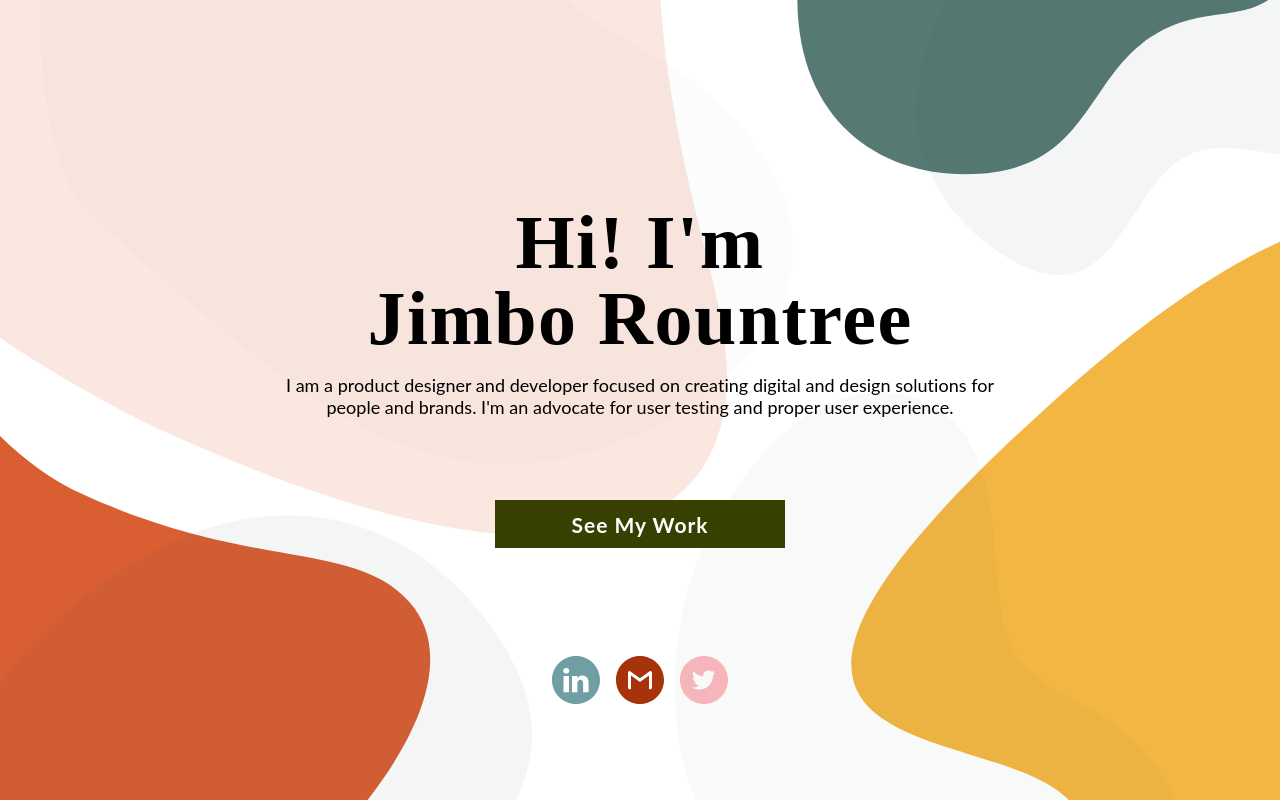
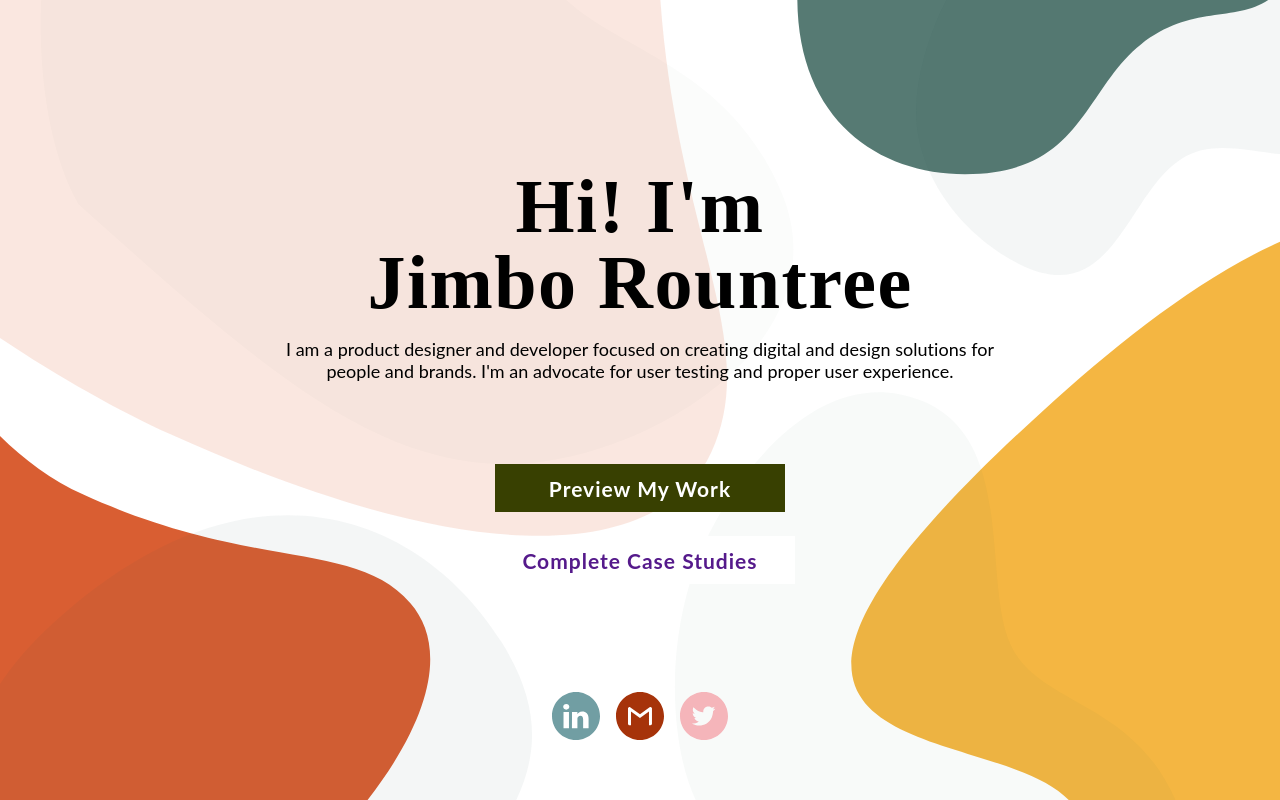
Before and after one commit to jamesdrountree/Portfolio, an Angular app: page / in a window 1280 px wide. Built offline with nearby package versions, Linux system fonts and the light colour scheme; a web font is replaced by a local one.

Commit message:
Updated with preview pdf

```diff
--- a/src/app/app.component.html
+++ b/src/app/app.component.html
@@ -6,7 +6,9 @@
         <p>I am a product designer and developer focused on creating digital
           and design solutions for people and brands. I'm an advocate for user
           testing and proper user experience.</p>
-          <a class="button" href="./assets/JamesRountreePortfolio.pdf" target="_blank">See My Work</a>
+          <a class="button" href="./assets/PreviewCaseStudies.pdf" target="_blank">Preview My Work</a>
+          <a class="button-secondary" href="" target="_blank">Complete Case Studies</a>
+
         </div>
         <div class="icon">
           <a class="icon-linkedin" href="https://www.linkedin.com/in/james-rountree/" target="_blank"><img src="./assets/LinkedIn.svg"/></a>
--- a/src/app/app.component.scss
+++ b/src/app/app.component.scss
@@ -93,6 +93,35 @@ button:active{
     background-color: darken($secondary, 5%);
 }
 
+.button-secondary {
+    background-color: white;
+    color: 384001;
+    cursor: pointer;
+    display: flex;
+    font-family: 'lato';
+    font-weight: bold;
+    font-size: 21px;
+    justify-content: center;
+    align-items: center;
+    height:48px;
+    letter-spacing: 1px;
+    text-decoration: none;
+    outline: none;
+    margin: 24px 0 0 0;
+    width: 310px;
+}
+.button-secondary:hover {
+    opacity: .9;
+    border: none;
+}
+.button-secondary:active{
+    background-color: darken($secondary, 5%);
+}
+
+
+
+
+
 .no-break {
     white-space:nowrap;
 }
```
Also changed, not shown: 1 other file (tests, documents, lock files or other folders).
